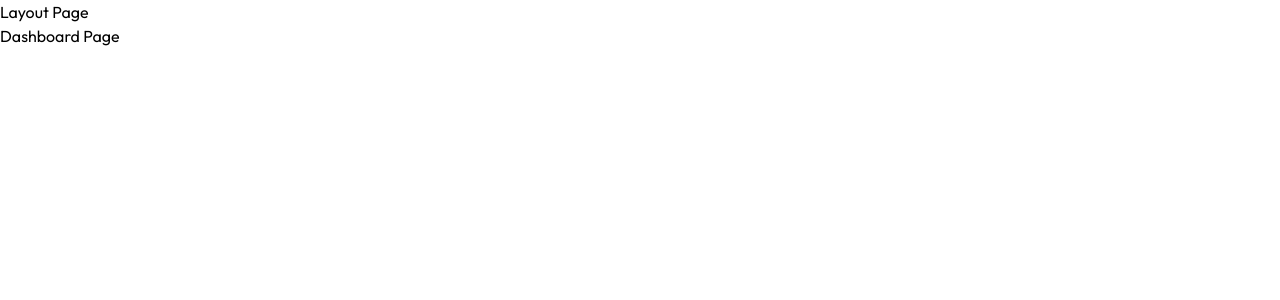
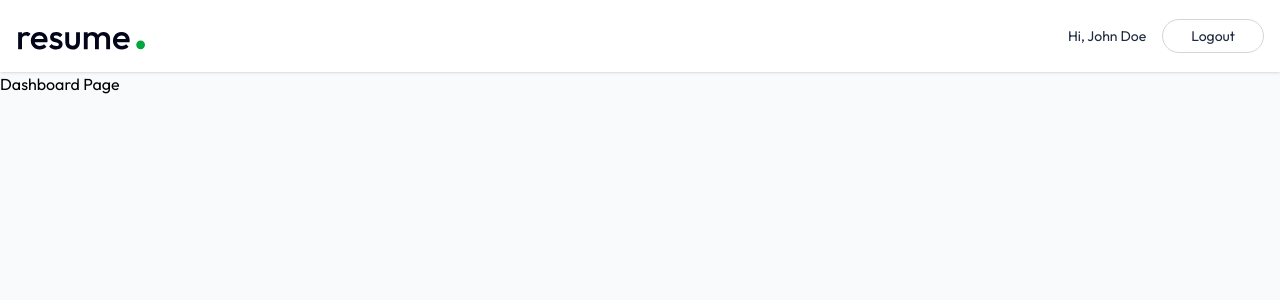
Before and after one commit to MahmoudHilmi/resume_builder, a React (Vite) app in the folder frontend/: page /app in a window 1280 px wide. Shown: the top 300 px of the page. Built offline with nearby package versions, Linux system fonts and the light colour scheme.

Commit message:
Dashboard Initialize

```diff
--- /dev/null
+++ b/frontend/src/components/NavBar.jsx
@@ -0,0 +1,31 @@
+import { useNavigate } from "react-router-dom";
+import { Link } from "react-router-dom";
+
+const NavBar = () => {
+  const user = { name: "John Doe" };
+
+  const navigate = useNavigate();
+
+  const logoutuser = () => {
+    navigate("/");
+  }
+
+  return (
+    <div className="shadow bg-white">
+      <nav className="flex items-center justify-between max-w-7xl mx-auto px-4 py-3.5 text-slate-800 transition-all">
+        <Link to="/" className="text-lg font-bold">
+          <img src="/logo.svg" alt="Logo" className="h-11 w-auto" />
+        </Link>
+
+        <div className="flex items-center gap-4 text-sm">
+          <p className="max-sm:hidden">Hi, {user.name}</p>
+          <button onClick={logoutuser} className="bg-white hover:bg-slate-50 border border-gray-300 px-7 py-1.5 rounded-full active:scale-95 transition-all">
+            Logout
+          </button>
+        </div>
+      </nav>
+    </div>
+  );
+};
+
+export default NavBar;
--- a/frontend/src/pages/Layout.jsx
+++ b/frontend/src/pages/Layout.jsx
@@ -1,16 +1,15 @@
-import { Outlet } from "react-router-dom"
-
+import { Outlet } from "react-router-dom";
+import NavBar from "../components/NavBar";
 
 const Layout = () => {
   return (
     <div>
-      <h1>Layout Page</h1>
-
-      <div>
+      <div className="min-h-screen bg-gray-50">
+        <NavBar />
         <Outlet />
       </div>
     </div>
-  )
-}
+  );
+};
 
-export default Layout
+export default Layout;
```
